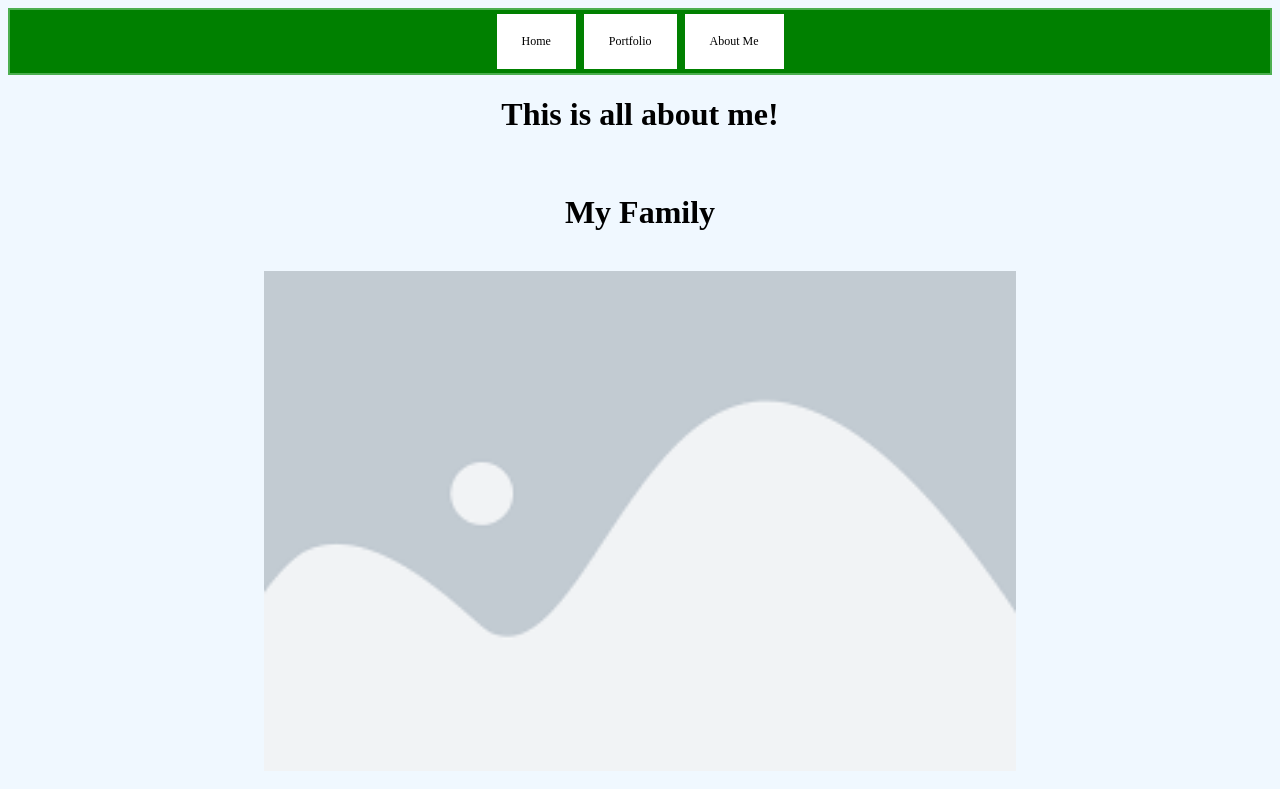
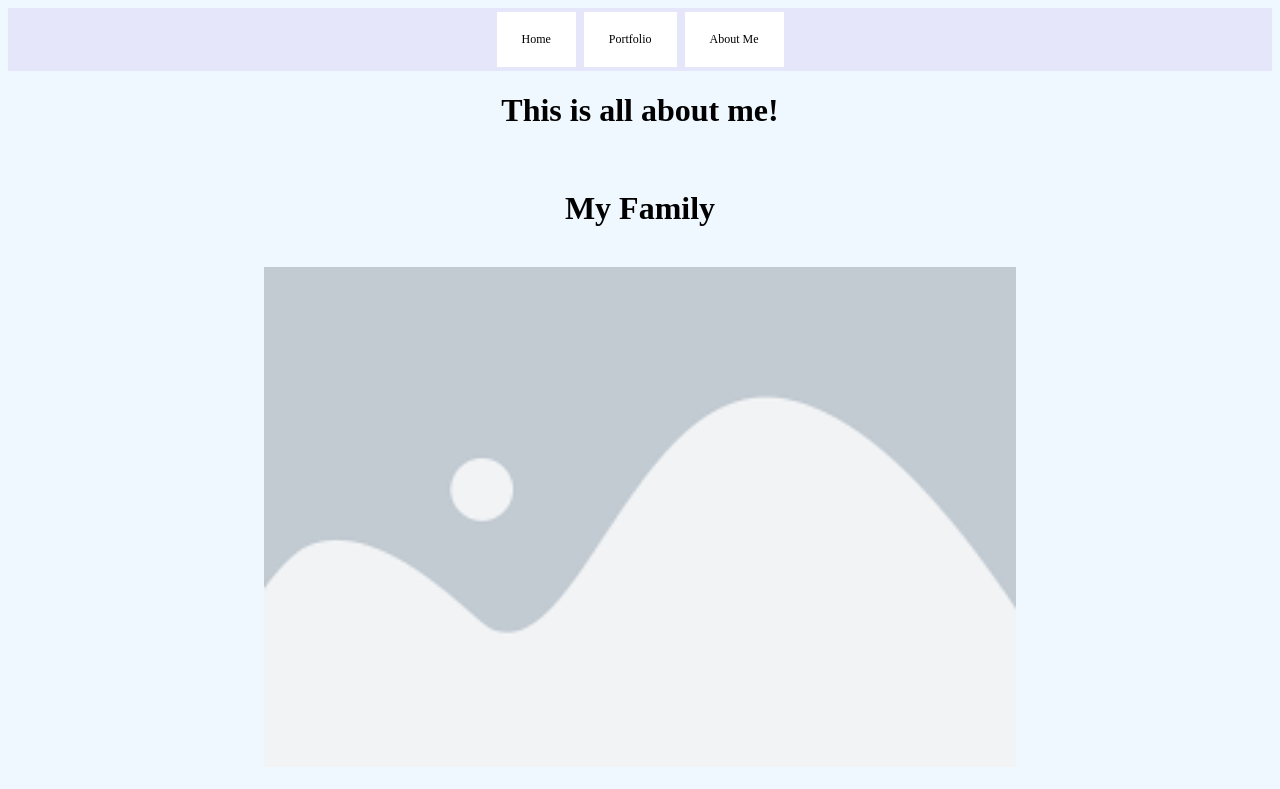
Before and after one commit to PSlape2/PrinciplesWebsite, a plain HTML site: page aboutme.html in a window 1280 px wide. Shown: the top 789 px of the page. Drawn offline with Linux system fonts and the light colour scheme.

Commit message:
Update aboutme.html

```diff
--- a/aboutme.html
+++ b/aboutme.html
@@ -35,8 +35,6 @@
       .sticky {
         position: sticky;
         top: 0;
-        background-color: green;
-        border: 2px solid #4CAF50;
       }
     </style>
 	  <body bgcolor="aliceblue">
```
